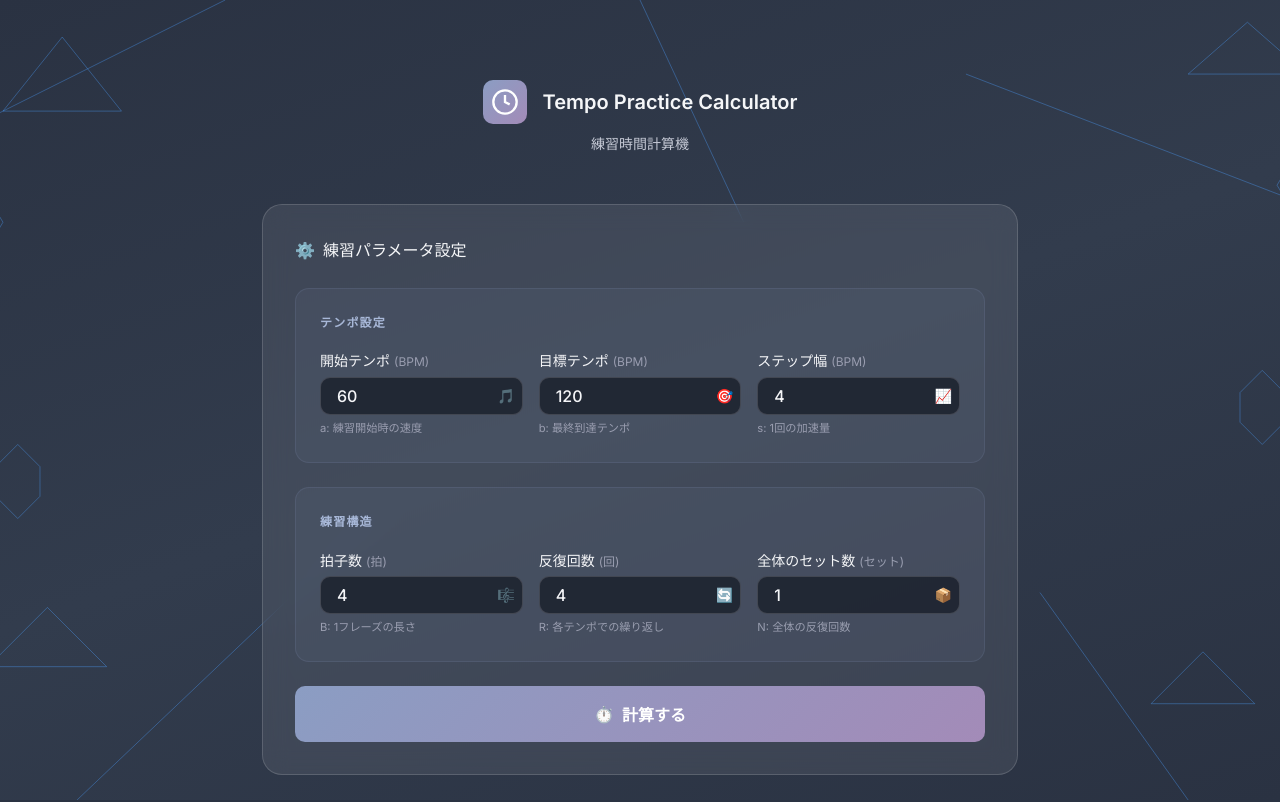
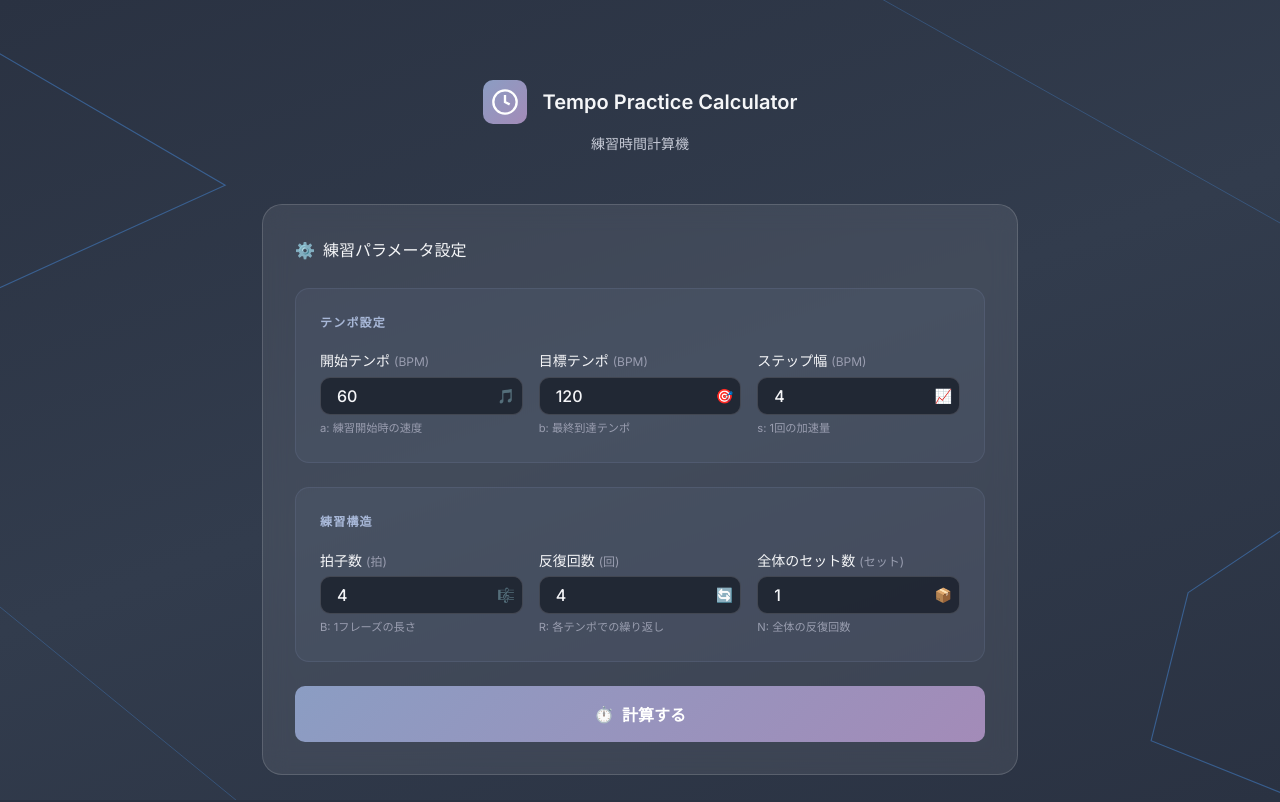
Before and after one commit to GAKU27/tempo-practice-calculator, a plain HTML site: page index.html in a window 1280 px wide. Shown: the top 802 px of the page. Drawn offline with Linux system fonts and the light colour scheme.

Commit message:
Update index.html

```diff
--- a/index.html
+++ b/index.html
@@ -264,36 +264,19 @@
     <!-- Background with geometric shapes -->
     <div class="background-animation">
         <svg class="geo-bg" viewBox="0 0 1920 1080" preserveAspectRatio="xMidYMid slice">
-            <!-- Lines -->
-            <line x1="0" y1="200" x2="400" y2="0" stroke="#4d9fff" stroke-width="1" opacity="0.5" />
-            <line x1="1920" y1="300" x2="1400" y2="100" stroke="#4d9fff" stroke-width="1" opacity="0.5" />
-            <line x1="200" y1="1080" x2="600" y2="700" stroke="#4d9fff" stroke-width="1" opacity="0.5" />
-            <line x1="1700" y1="1080" x2="1500" y2="800" stroke="#4d9fff" stroke-width="1" opacity="0.5" />
-            <line x1="960" y1="0" x2="1100" y2="300" stroke="#4d9fff" stroke-width="1" opacity="0.5" />
+            <!-- Large triangle - top left, partially off screen -->
+            <polygon points="-200,-100 400,250 -150,500" fill="none" stroke="#4d9fff" stroke-width="1.5"
+                opacity="0.4" />
 
-            <!-- Triangles -->
-            <polygon points="100,150 180,50 260,150" fill="none" stroke="#4d9fff" stroke-width="1" opacity="0.5" />
-            <polygon points="1700,100 1780,30 1860,100" fill="none" stroke="#4d9fff" stroke-width="1" opacity="0.5" />
-            <polygon points="80,900 160,820 240,900" fill="none" stroke="#4d9fff" stroke-width="1" opacity="0.5" />
-            <polygon points="1650,950 1720,880 1790,950" fill="none" stroke="#4d9fff" stroke-width="1" opacity="0.5" />
+            <!-- Large hexagon - bottom right, partially off screen -->
+            <polygon points="1700,800 1850,700 2050,750 2100,950 1900,1100 1650,1000" fill="none" stroke="#4d9fff"
+                stroke-width="1.5" opacity="0.4" />
 
-            <!-- Hexagons -->
-            <polygon points="1800,500 1830,530 1830,570 1800,600 1770,570 1770,530" fill="none" stroke="#4d9fff"
-                stroke-width="1" opacity="0.5" />
-            <polygon points="120,600 150,630 150,670 120,700 90,670 90,630" fill="none" stroke="#4d9fff"
-                stroke-width="1" opacity="0.5" />
+            <!-- Long diagonal line - top right -->
+            <line x1="1200" y1="-50" x2="2000" y2="400" stroke="#4d9fff" stroke-width="1" opacity="0.35" />
 
-            <!-- Small squares -->
-            <rect x="50" y="400" width="30" height="30" fill="none" stroke="#4d9fff" stroke-width="1" opacity="0.5"
-                transform="rotate(15 65 415)" />
-            <rect x="1840" y="750" width="25" height="25" fill="none" stroke="#4d9fff" stroke-width="1" opacity="0.5"
-                transform="rotate(-20 1852 762)" />
-
-            <!-- Diamonds -->
-            <polygon points="1850,200 1880,250 1850,300 1820,250" fill="none" stroke="#4d9fff" stroke-width="1"
-                opacity="0.5" />
-            <polygon points="70,250 100,300 70,350 40,300" fill="none" stroke="#4d9fff" stroke-width="1"
-                opacity="0.5" />
+            <!-- Long diagonal line - bottom left -->
+            <line x1="-50" y1="700" x2="500" y2="1150" stroke="#4d9fff" stroke-width="1" opacity="0.35" />
         </svg>
     </div>
 
```
